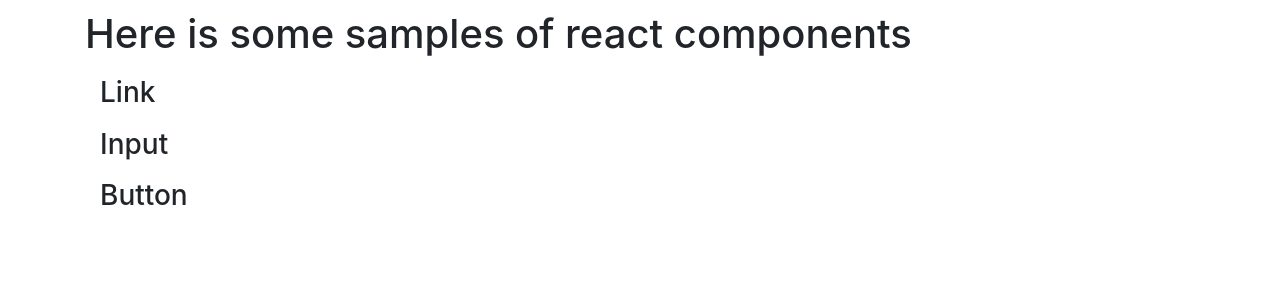
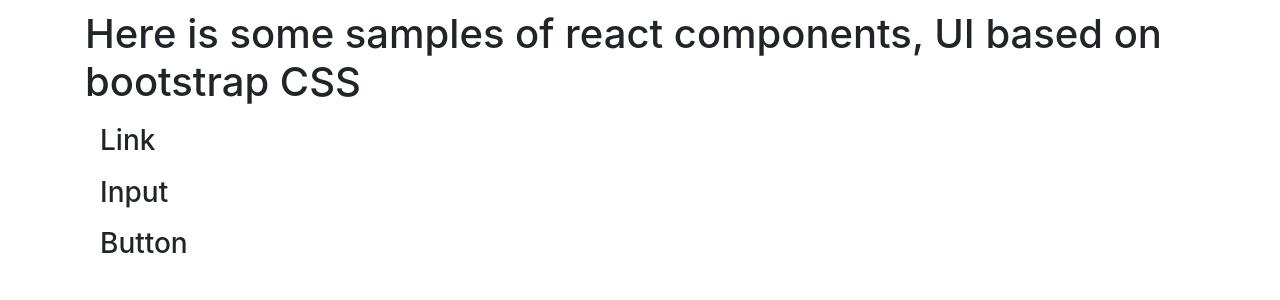
Before and after one commit to SergeyKozlovskij/reactTraining, a React (Create React App) app: page / in a window 1280 px wide. Shown: the top 300 px of the page. Built offline with nearby package versions, Linux system fonts and the light colour scheme; some icons are missing.

Commit message:
change title

```diff
--- a/src/components/App.js
+++ b/src/components/App.js
@@ -28,7 +28,7 @@
     render() {
         return (
             <div>
-                <h1>Here is some samples of react components</h1>
+                <h1>Here is some samples of react components, UI based on bootstrap CSS</h1>
                 <h3 className="col-6">Link
                     <a onClick={this.toggleLink}>
                         <span
```
